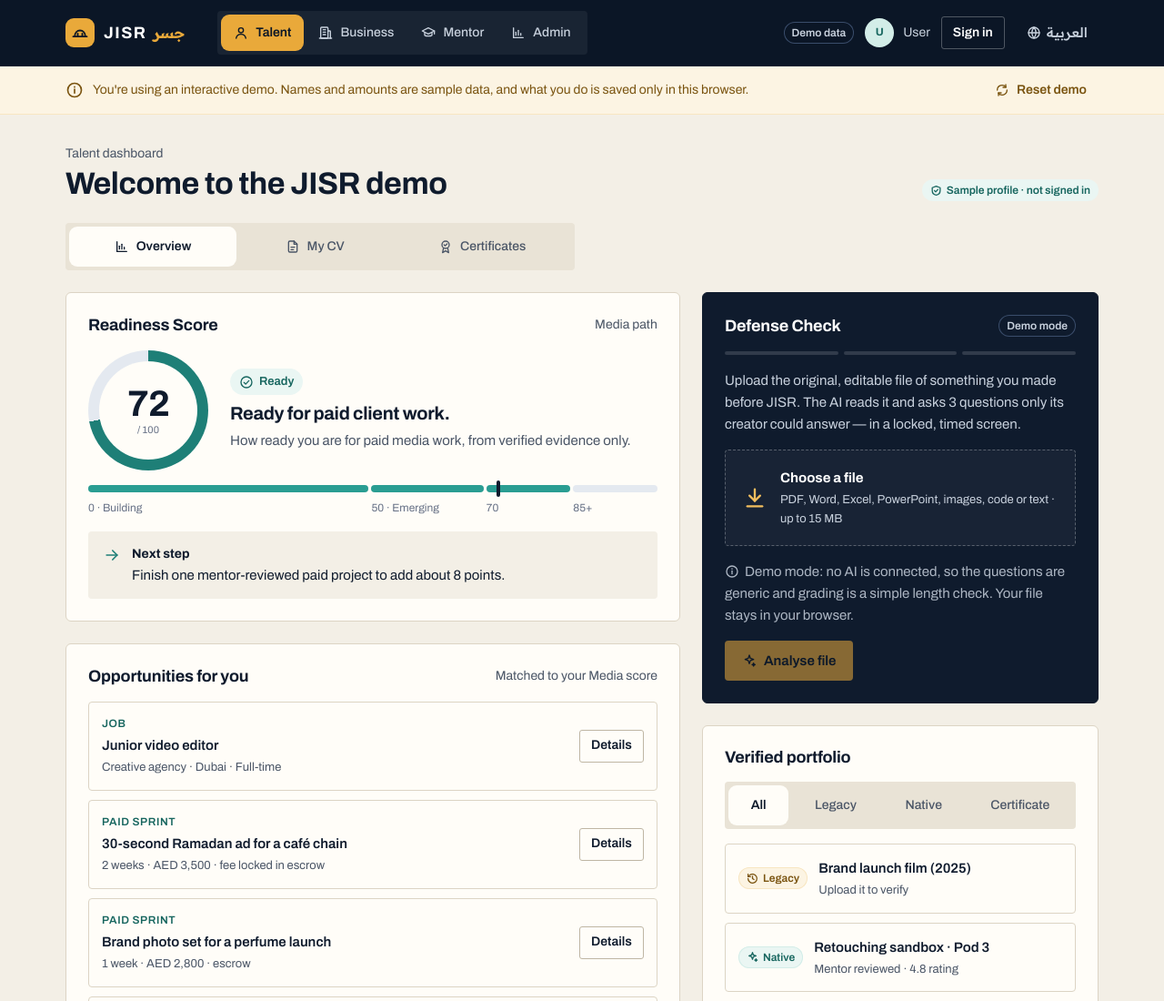
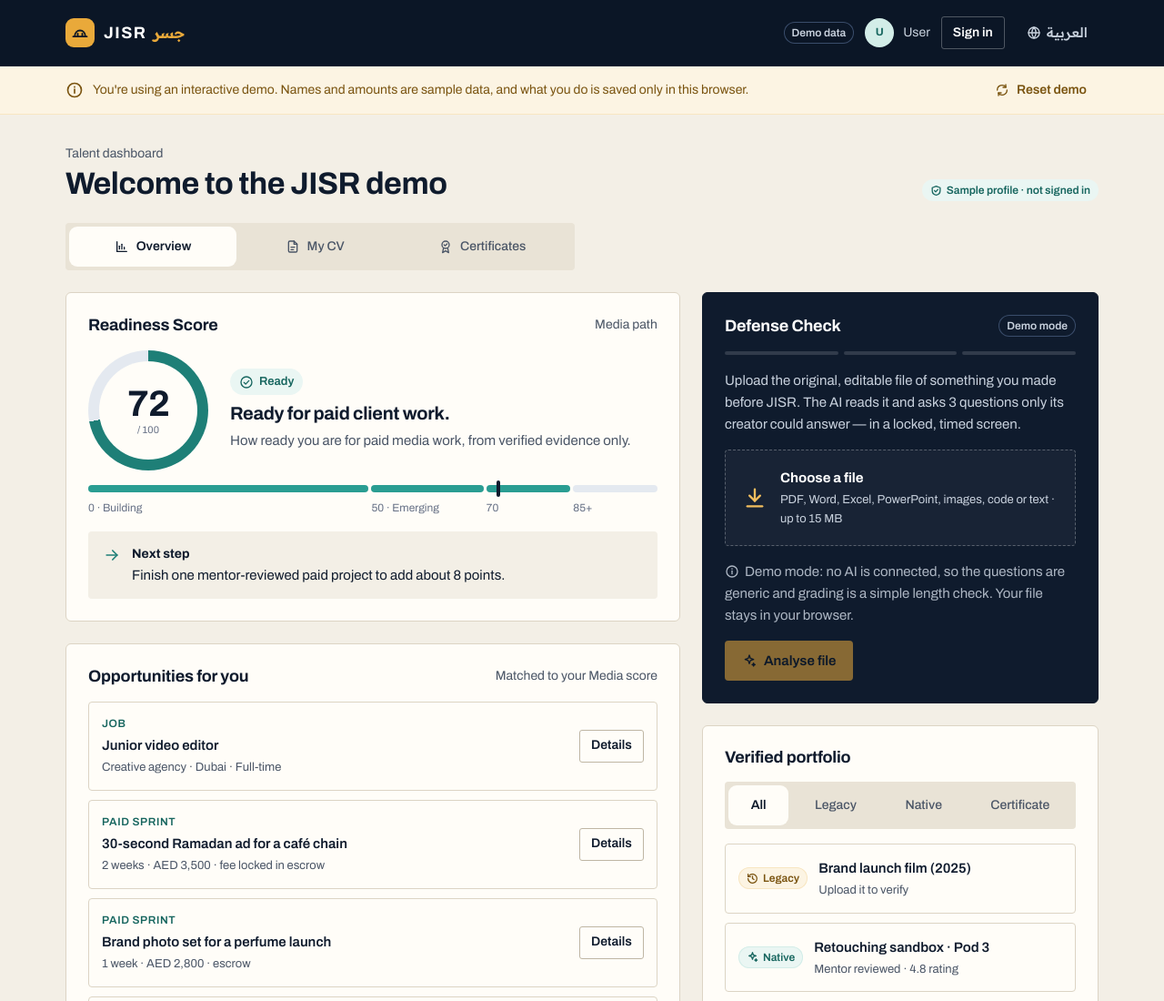
Before and after one commit to silentfrost123/hackathon-project, a plain HTML site: page app.html in a window 1280 px wide. Shown: the top 1100 px of the page at 91% size. Drawn offline with Linux system fonts and the light colour scheme; no server answers.

Commit message:
Remove the Business, Mentor and Admin tabs from the app header

```diff
--- a/app.html
+++ b/app.html
@@ -4,7 +4,7 @@
 <meta charset="utf-8">
 <meta name="viewport" content="width=device-width, initial-scale=1">
 <title>JISR جسر — Demo portal</title>
-<meta name="description" content="Interactive JISR demo: talent, business, mentor and programme admin views with sample data.">
+<meta name="description" content="Interactive JISR talent demo with sample data.">
 <meta name="theme-color" content="#0B1626">
 <meta name="robots" content="noindex">
 <script>(function(){try{var q=new URLSearchParams(location.search).get('lang');var l=q||localStorage.getItem('jisr.lang');if(l==='ar'){document.documentElement.lang='ar';document.documentElement.dir='rtl';}}catch(e){}})();</script>
@@ -24,12 +24,6 @@
       <span class="brand-mark"><svg class="icon" aria-hidden="true"><use href="#i-bridge"></use></svg></span>
       <span class="brand-name"><span class="brand-latin">JISR</span><span class="brand-arabic" lang="ar">جسر</span></span>
     </a>
-    <nav class="role-switch" aria-label="Switch view" data-i18n-attr="aria-label:app.views">
-      <a href="#talent" data-role="talent"><svg class="icon" aria-hidden="true"><use href="#i-user"></use></svg><span data-i18n="role.talent">Talent</span></a>
-      <a href="#business" data-role="business"><svg class="icon" aria-hidden="true"><use href="#i-building"></use></svg><span data-i18n="role.business">Business</span></a>
-      <a href="#mentor" data-role="mentor"><svg class="icon" aria-hidden="true"><use href="#i-cap"></use></svg><span data-i18n="role.mentor">Mentor</span></a>
-      <a href="#admin" data-role="admin"><svg class="icon" aria-hidden="true"><use href="#i-chart"></use></svg><span data-i18n="role.admin">Admin</span></a>
-    </nav>
     <span class="spacer"></span>
     <span class="badge badge-demo" data-i18n="app.demo">Demo data</span>
     <span class="who" id="who"></span>
@@ -37,12 +31,6 @@
       <svg class="icon icon-sm" aria-hidden="true"><use href="#i-globe"></use></svg><span class="lang-label lang-label-ar">العربية</span>
     </button>
   </div>
-  <nav class="role-tabs" aria-label="Switch view" data-i18n-attr="aria-label:app.views">
-    <a href="#talent" data-role="talent"><svg class="icon" aria-hidden="true"><use href="#i-user"></use></svg><span data-i18n="role.talent">Talent</span></a>
-    <a href="#business" data-role="business"><svg class="icon" aria-hidden="true"><use href="#i-building"></use></svg><span data-i18n="role.business">Business</span></a>
-    <a href="#mentor" data-role="mentor"><svg class="icon" aria-hidden="true"><use href="#i-cap"></use></svg><span data-i18n="role.mentor">Mentor</span></a>
-    <a href="#admin" data-role="admin"><svg class="icon" aria-hidden="true"><use href="#i-chart"></use></svg><span data-i18n="role.admin">Admin</span></a>
-  </nav>
 </header>
 
 <div class="demo-banner" role="note">
```
